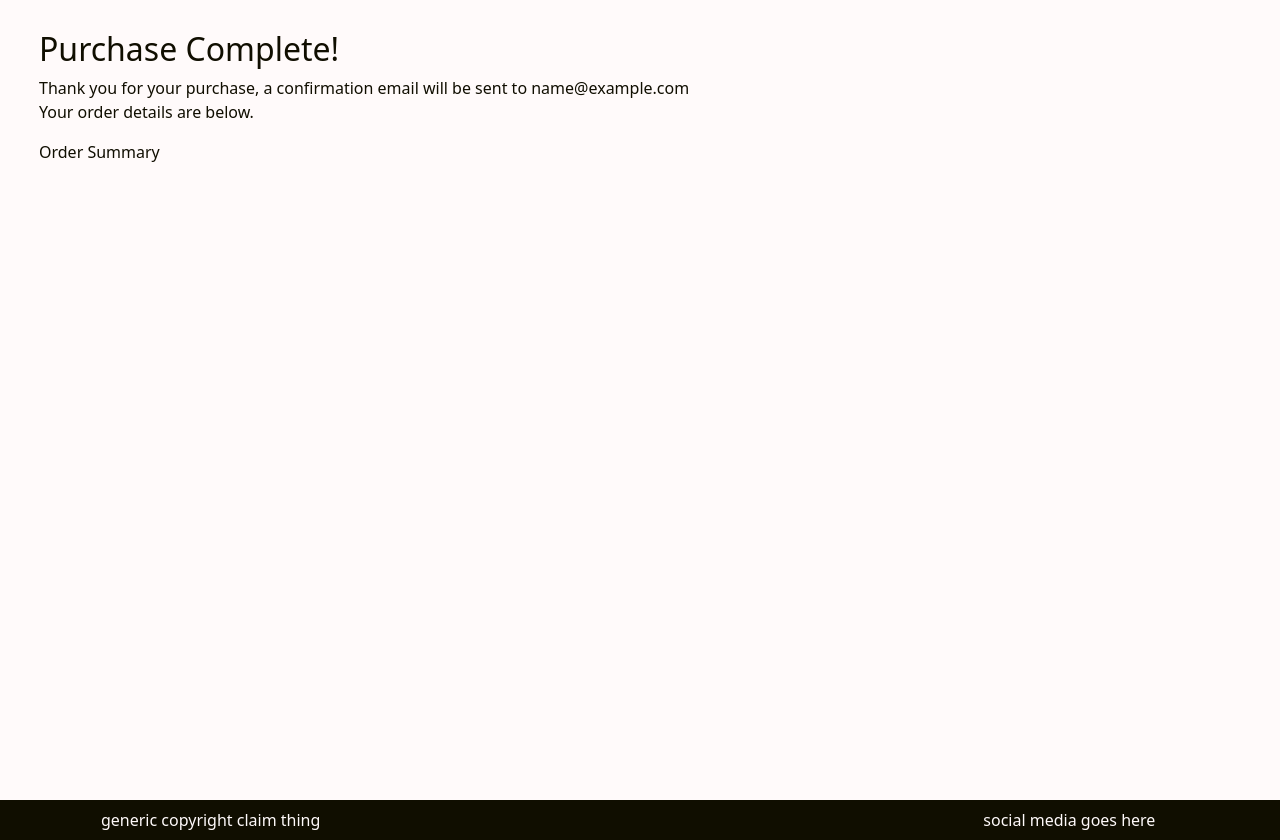
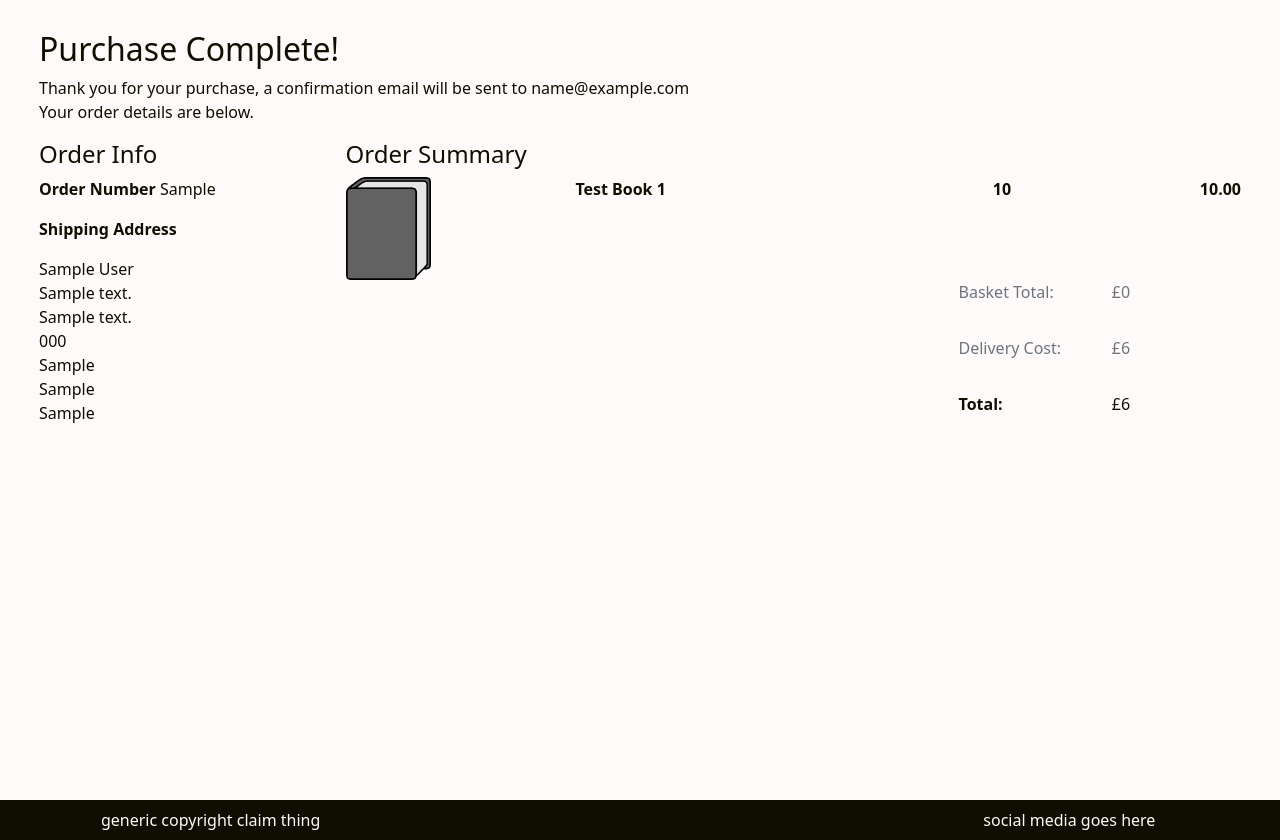
Before and after one commit to Code-Institute-Submissions/FSF-Milestone-Project, a Django app: a page that uses checkout/templates/checkout/acknowledge.html in a window 1280 px wide. Shown: the part 109-949 px from the top of the page. Run offline with Django 3.2, Linux system fonts and the light colour scheme; data comes from the database, SQL or seed files in the repository; tables that the repository leaves empty hold one stand-in row (values such as "Sample post"); some libraries are stand-ins or nearby versions.

Commit message:
added order summary to acknowledge page

```diff
--- a/checkout/templates/checkout/acknowledge.html
+++ b/checkout/templates/checkout/acknowledge.html
@@ -7,29 +7,50 @@
         <h2 class="title">Purchase Complete!</h2>
     </div>
     <div class="row"><p>Thank you for your purchase, a confirmation email will be sent to {{order.email}}<br>Your order details are below. </p></div>
-    <!-- going to have a horizontal rule between these two. -->
     <div class="row">
-        <div class="col-md-8 checkout-items">
-            Order Summary
-                {% for entry in cart_items %}
-                    {% with entry.item as item %}
+        <div class="col-3">
+            <h4 class="title">Order Info</h4>
+            <p><strong>Order Number</strong> {{order.order_no}}<br></p>
+            <p><strong>Shipping Address</strong></p>
+            <div class="ml-1">
+                {{order.full_name}}<br>
+                {{order.address_line1}}<br>
+                {% if order.address_line2 %}
+                    {{order.address_line2}}<br>
+                {% endif %}
+                {{order.postcode}}<br>
+                {{order.city}}<br>
+                {% if order.county %}
+                    {{order.county}}<br>
+                {% endif %}
+                {{order.country}}<br>
+            </div>
+        </div>
+        <div class="col-9">
+            <h4 class="title">Order Summary</h4>
+            <div class="order-items">
+                    {% for orderitem in order.order_items.all %}
                             <div class="row justify-content-between">
                                 <div class="col-3">
-                                <img src="{{MEDIA_URL}}{% if item.image %}{{ item.image }}{% else %}Placeholder-image.png{% endif %}" alt="image of {{ item.name }}" class="col-sm-5 item-image">
+                                    <img src="{{MEDIA_URL}}{% if orderitem.item.image %}{{ orderitem.item.image }}{% else %}Placeholder-image.png{% endif %}" alt="image of {{ orderitem.item.name }}" class="col-sm-5 item-image">
                                 </div>
                                 <div class="col-3">
-                                <strong>{{item.name}}</strong>
+                                    <strong>{{orderitem.item.name}}</strong>
                                 </div>
                                 <div class="col-3 text-end">
-                                <strong>{{item.base_price}}</strong>
+                                    <strong>{{orderitem.quantity}}</strong><!--to be replaced with lineitem total-->
                                 </div>
                                 <div class="col-3 text-end">
-                                <strong>{{entry.quantity}}</strong>
+                                    <strong>{{orderitem.order_item_total}}</strong>
                                 </div>
                             </div>
-                        <hr>
-                    {% endwith %}
                     {% endfor %}
+                <div>
+                    <div class="row text-muted justify-content-end font-weight-light mb-3"><div class="col-2">Basket Total:</div><p class="font-weight-bold col-2 float-right">£{{total}}</p></div>
+                    <div class="row text-muted justify-content-end  font-weight-light mb-3"><div class="col-2">Delivery Cost:</div><p class="font-weight-bold col-2 float-right">£{{delivery_cost}}</p></div>
+                    <div class="row justify-content-end  mb-3"><strong class="col-2">Total:</strong><p class=" col-2 float-right">£{{grand_total}}</p></div>
+                </div>
+            </div>
         </div>
     </div>
 </div>
--- a/checkout/views.py
+++ b/checkout/views.py
@@ -32,12 +32,12 @@
             order = order_form.save()
             for item_id, item_data in cart.items():
                 item = get_object_or_404(Item, pk=item_id)
-                line_item = OrderItem(
+                order_item = OrderItem(
                     order=order,
                     item=item,
                     quantity=item_data
                 )
-                line_item.save()
+                order_item.save()
             request.session['save_info'] = 'save-info' in request.POST
             return redirect(reverse('success', args=[order.order_no]))
 
```
Lines whose indentation alone changed are shown as unchanged.
